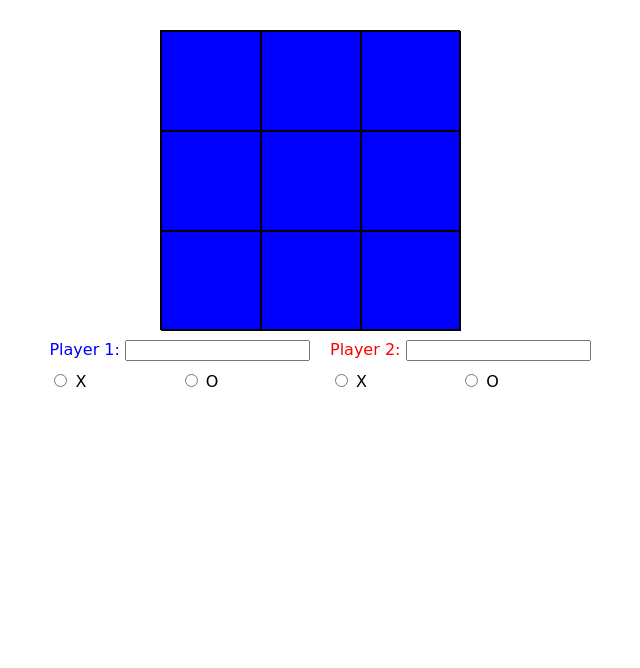
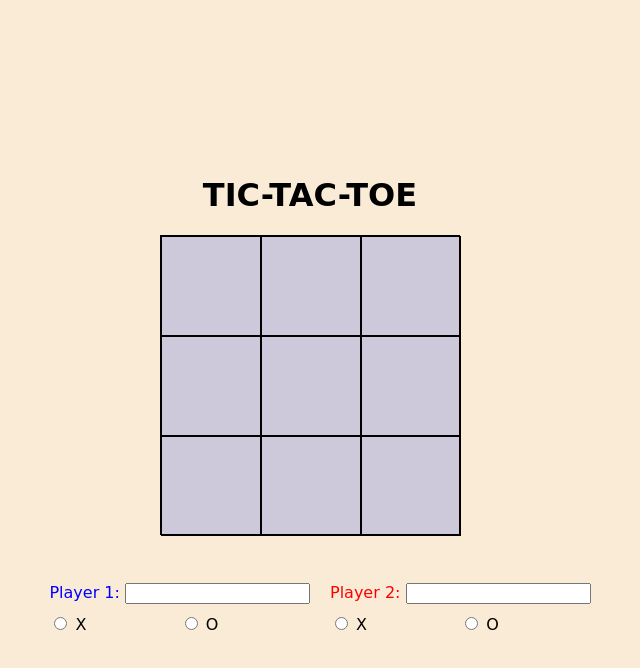
Before and after one commit to implexrr/tic-tac-toe, a plain HTML site: page index.html in a window 1280 px wide. Shown: the whole page, without its empty margins (330-970 px from the left). Drawn offline with Linux system fonts and the light colour scheme; a web font is replaced by a local one.

Commit message:
Change layout, center divs

```diff
--- a/css-files/index.css
+++ b/css-files/index.css
@@ -2,6 +2,7 @@ body, html {
   margin: 0;
   padding: 0;
   font-family: 'Fredericka the Great', cursive;
+  background-color: antiquewhite;
 }
 
 * {
@@ -9,10 +10,18 @@ body, html {
 }
 
 body {
+  display: flex;
+  flex-direction: column;
+  justify-content: center;
   height: 100vh;
   padding: 30px;
 }
 
+#title {
+  width: 100%;
+  display: flex;
+  justify-content: center;
+}
 
 #board-container {
   display: flex;
@@ -21,7 +30,7 @@ body {
 }
 
 #board-display {
-  background-color: blue;
+  background-color: rgba(184, 184, 219, 0.67);
   display: grid;
   grid-template-columns: repeat(3, 100px);
   grid-template-rows: repeat(3, 100px);
@@ -37,7 +46,7 @@ body {
 }
 
 form {
-  padding-top: 10px;
+  padding-top: 3rem;
   display: flex;
   flex-wrap: wrap;
   justify-content: center;
--- a/index.html
+++ b/index.html
@@ -11,6 +11,7 @@
   <title>Tic-Tac-Toe</title>
 </head>
 <body>
+  <div id="title"><h1>TIC-TAC-TOE</h1></div>
   <div id="board-container">
     <div id="board-display"></div>
   </div>
```
